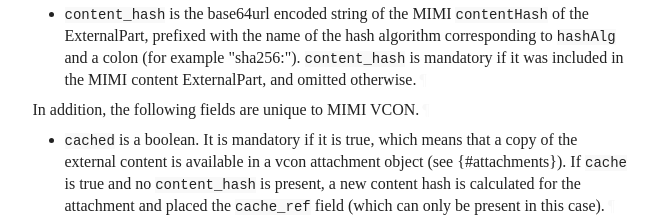
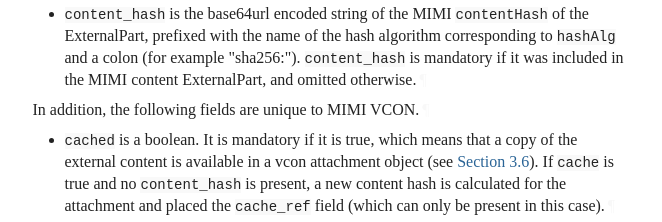
Before and after one commit to rohanmahy/vcon-mimi-messages, a plain HTML site: page draft-mahy-vcon-mimi-messages.html in a window 1280 px wide. Shown: the part 4340-4562 px from the top of the page, without its empty margins (92-754 px from the left). Drawn offline with Linux system fonts and the light colour scheme; a web font is replaced by a local one.

Commit message:
Script updating gh-pages from 244e80d. [ci skip]

```diff
--- a/draft-mahy-vcon-mimi-messages.html
+++ b/draft-mahy-vcon-mimi-messages.html
@@ -1491,7 +1491,7 @@ For a SinglePart these two fields with the same semantics as their MIMI content
 <li class="normal" id="section-3.3.5-4.1">
               <p id="section-3.3.5-4.1.1"><code>cached</code> is a boolean. It is mandatory if it is true, which means that a
 copy of the external content is available in a vcon attachment object
-(see {#attachments}). If <code>cache</code> is true and no <code>content_hash</code> is present, a new content hash is calculated for the attachment and placed the <code>cache_ref</code> field (which can only be present in this case).<a href="#section-3.3.5-4.1.1" class="pilcrow">¶</a></p>
+(see <a href="#attachments" class="auto internal xref">Section 3.6</a>). If <code>cache</code> is true and no <code>content_hash</code> is present, a new content hash is calculated for the attachment and placed the <code>cache_ref</code> field (which can only be present in this case).<a href="#section-3.3.5-4.1.1" class="pilcrow">¶</a></p>
 </li>
           </ul>
 <p id="section-3.3.5-5">ExternalPart has several fields for the decryption of the
```
Also changed, not shown: draft-mahy-vcon-mimi-messages.txt.
